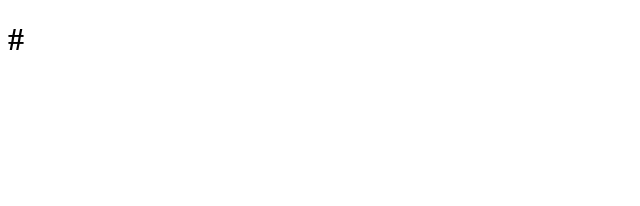
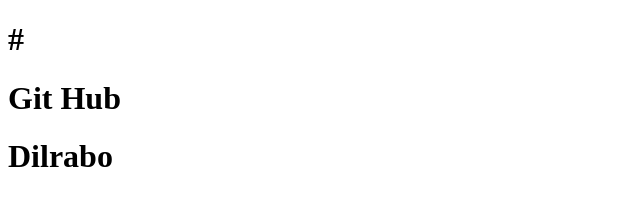
Before and after one commit to Dilrabo1991/js_lerning, a plain HTML site: page index.html in a window 1280 px wide. Shown: the whole page, without its empty margins (0-640 px from the left). Drawn offline with Linux system fonts and the light colour scheme.

Commit message:
dilrabo cometed

```diff
--- a/index.html
+++ b/index.html
@@ -9,7 +9,8 @@
 <body>
 
 <h1> # </h1>
-
+<h1>Git Hub</h1>
+<h1>Dilrabo</h1>
 
    <script src="index .js"></script>
 </body>
```
